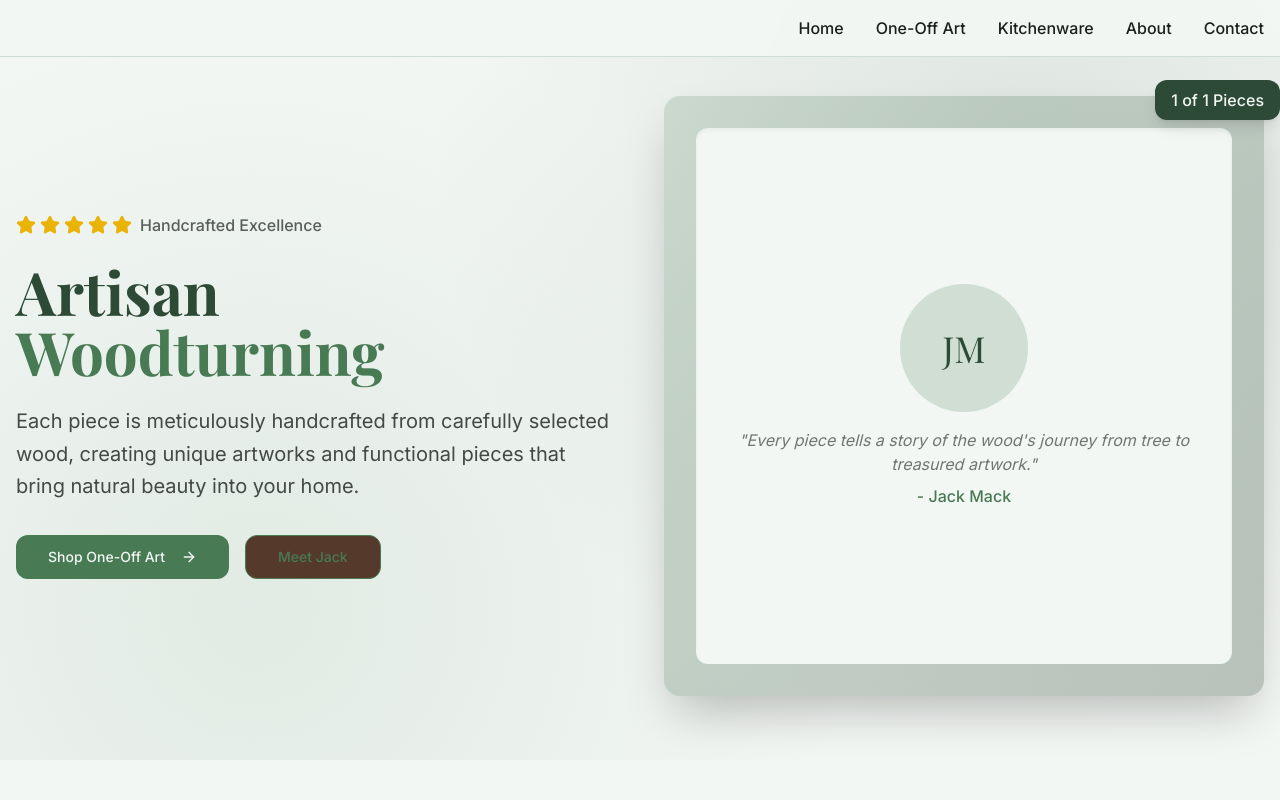
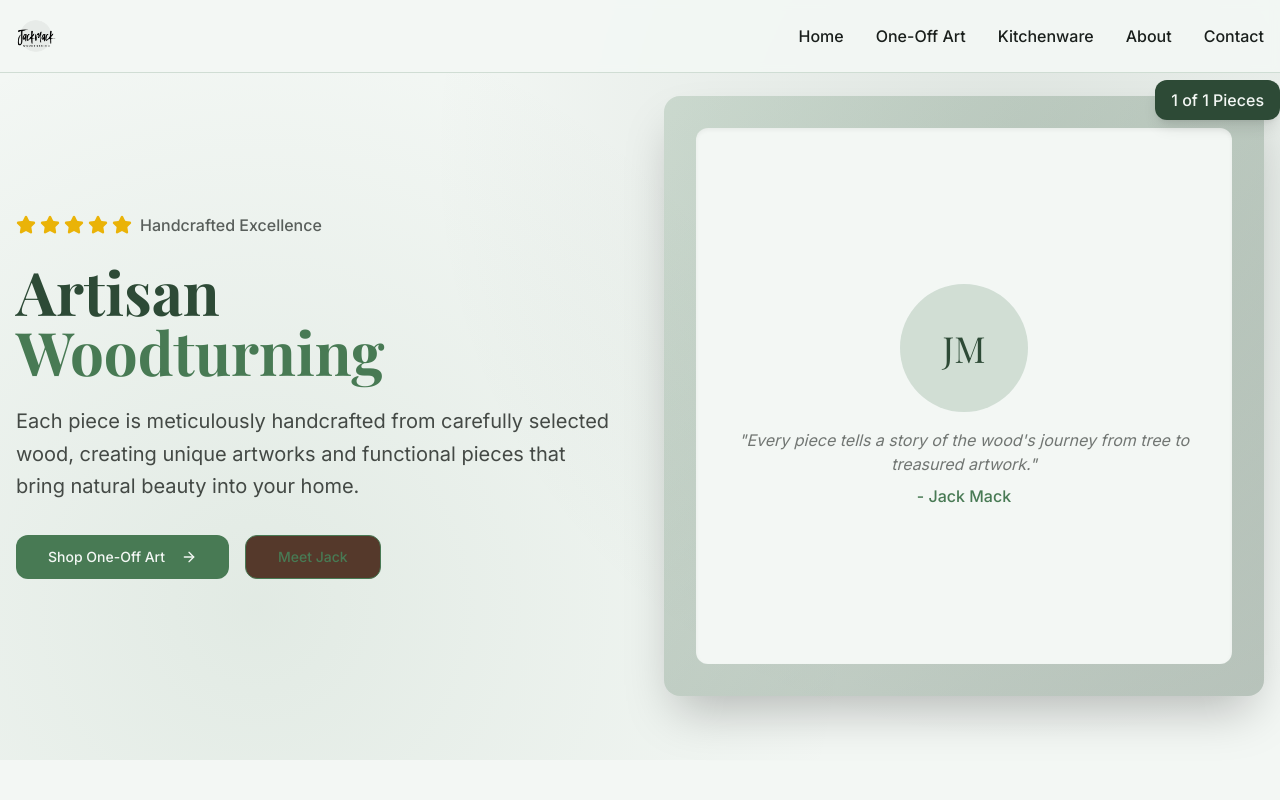
Before and after one commit to ryand2626/jack-mack-artisan-shop, a React (Vite) app: page / in a window 1280 px wide. Shown: the top 800 px of the page. Built offline with nearby package versions, Linux system fonts and the light colour scheme.

Commit message:
Add new logo
Replace the placeholder logo with the new image.

```diff
--- a/src/components/Header.tsx
+++ b/src/components/Header.tsx
@@ -18,9 +18,13 @@ const Header = () => {
     <header className="fixed top-0 left-0 right-0 z-50 bg-nature-sage/95 backdrop-blur-sm border-b border-nature-moss/20">
       <div className="container mx-auto px-4 py-4">
         <div className="flex items-center justify-between">
-          {/* Logo placeholder - ready for new logo */}
+          {/* Logo */}
           <div className="flex items-center space-x-3">
-            {/* Logo will be added here */}
+            <img
+              src="/lovable-uploads/88023112-64d7-4b47-b412-b64c629a5fd4.png"
+              alt="Jack Mack Woodturning"
+              className="h-10 w-auto"
+            />
           </div>
 
           {/* Desktop Navigation */}
```
Also changed, not shown: public/lovable-uploads/88023112-64d7-4b47-b412-b64c629a5fd4.png (added).
